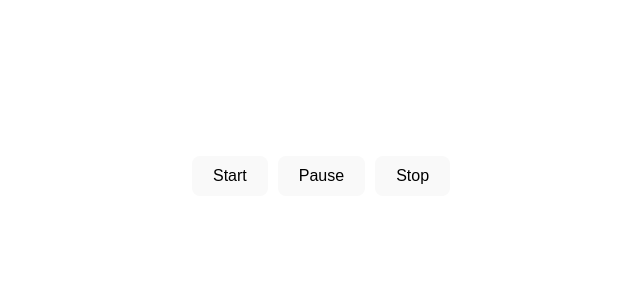
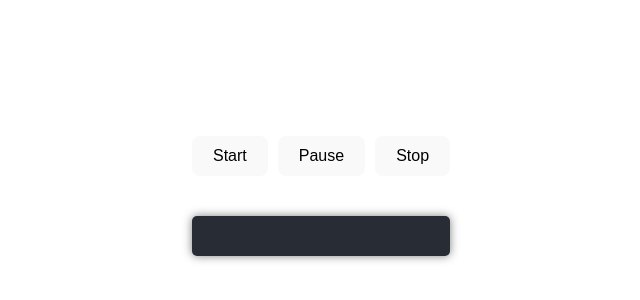
Before and after one commit to GoogleChromeLabs/breadboard-samples, a React (Vite) app: page / in a window 1280 px wide. Shown: the part 204-504 px from the top of the page, without its empty margins (319-959 px from the left). Built offline with nearby package versions, Linux system fonts and the light colour scheme.

Commit message:
Add output data state and display in WorkerComponent
This commit adds a new state `outputData` to store the output data received from the worker. The output data is displayed in a separate section of the `WorkerComponent`.

```diff
--- a/src/components/WorkerComponent.tsx
+++ b/src/components/WorkerComponent.tsx
@@ -4,6 +4,9 @@ import { BROADCAST_CHANNEL } from "~/constants.ts";
 const broadcastChannel = new BroadcastChannel(BROADCAST_CHANNEL);
 
 interface WorkerMessage {
+	output: {
+		[key: string]: unknown;
+	}[];
 	attribute?: string;
 	iteration?: number;
 	currentDateTime?: string;
@@ -17,6 +20,7 @@ function sendMessage(data: unknown) {
 }
 
 export const WorkerComponent: React.FC = () => {
+	const [outputData, setOutputData] = useState<any[]>([]); // State for storing output data
 	// const [dateTime, setDateTime] = useState("");
 	// const [iteration, setIteration] = useState(0);
 	const [inputData, setInputData] = useState<{
@@ -34,6 +38,12 @@ export const WorkerComponent: React.FC = () => {
 			attribute: data.attribute!,
 			message: data.message!
 		});
+		if (data.output) {
+			setOutputData(prevData => [...prevData, {
+				node: data.node,
+				output: data.output
+			}]); // Update the output data state
+		}
 	}
 
 	useEffect(() => {
@@ -115,6 +125,30 @@ export const WorkerComponent: React.FC = () => {
 					</form>
 				)}
 			</div>
+			<div
+				style={{
+					backgroundColor: '#282c34', // Dark background
+					color: '#abb2bf', // Light text color
+					fontFamily: 'Consolas, "Courier New", monospace', // Monospaced font
+					padding: '20px',
+					borderRadius: '5px',
+					boxShadow: '0px 0px 10px rgba(0, 0, 0, 0.5)',
+					overflow: 'auto',
+					textAlign: 'left',
+				}}
+			>
+				{outputData.map((data, index) => (
+					<pre
+						key={index}
+						style={{
+							whiteSpace: 'pre-wrap',
+							margin: '0',
+						}}
+					>
+						{JSON.stringify(data, null, 2)}
+					</pre>
+				))}
+			</div>
 		</div>
 	);
 };
```
